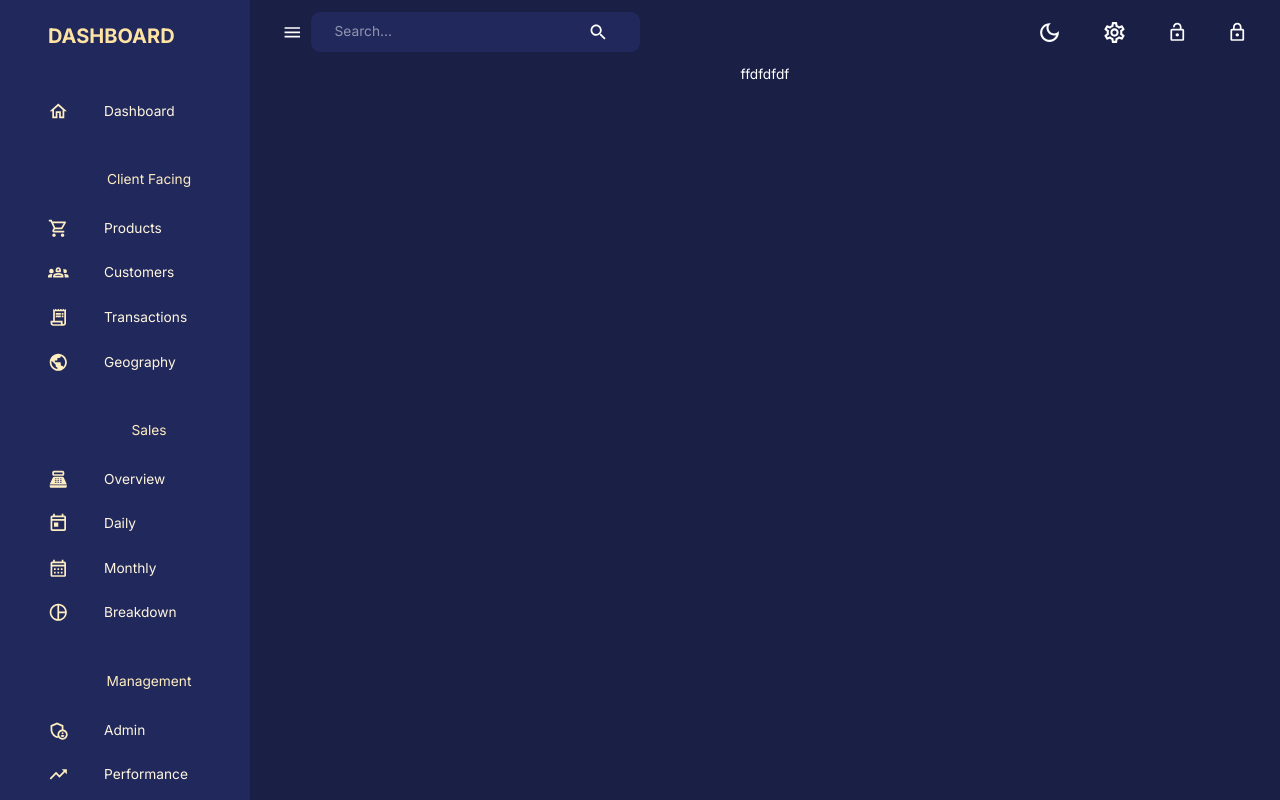
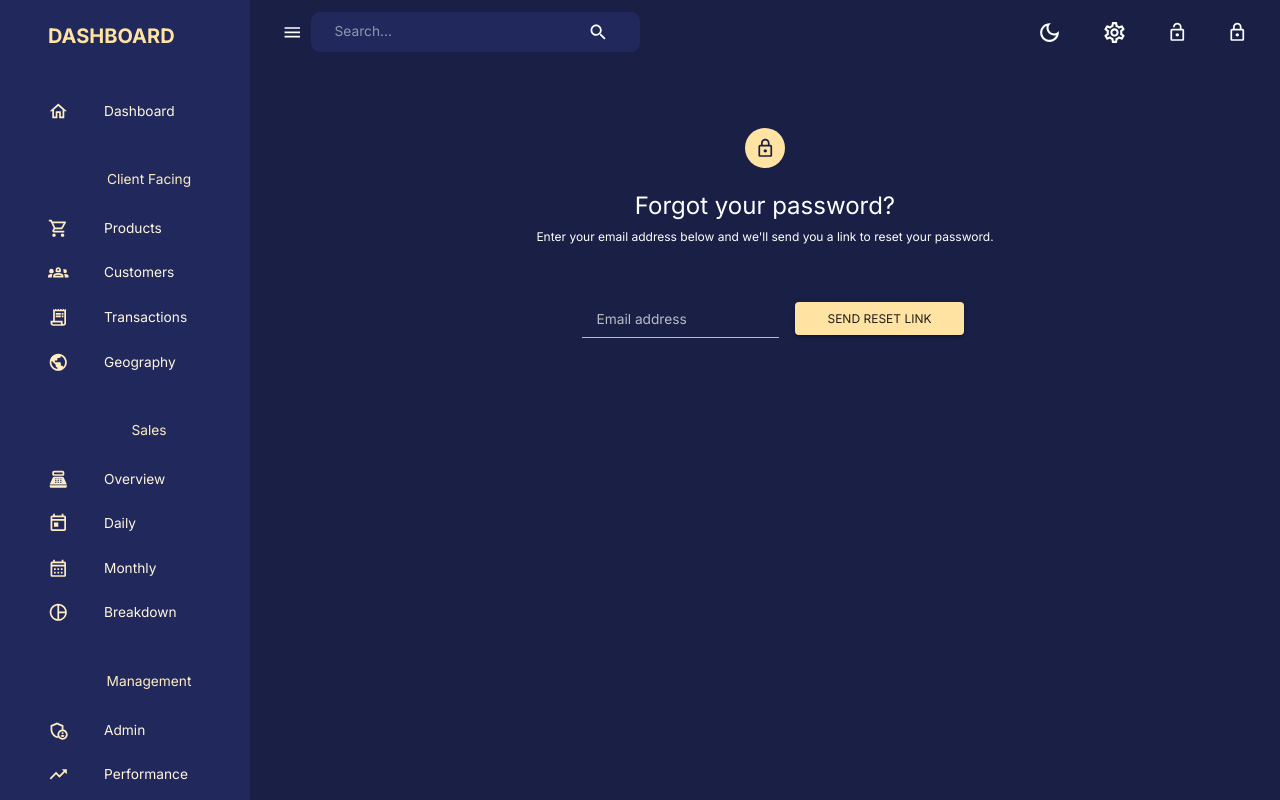
Before and after one commit to dilipdivate/MERN_Dashboard, a React (Create React App) app: page /forgotPassword in a window 1280 px wide. Built offline with nearby package versions, Linux system fonts and the light colour scheme; no server answers.

Commit message:
Step10-Add Signup and Signin pages

```diff
--- a/src/components/authentication/ForgotPassword.jsx
+++ b/src/components/authentication/ForgotPassword.jsx
@@ -1,7 +1,106 @@
-import React from "react";
+import * as React from "react";
+import { FormEvent } from "react";
+import LockOutlinedIcon from "@mui/icons-material/LockOutlined";
+import {
+  Button,
+  FormControl,
+  FormControlLabel,
+  FormGroup,
+  FormHelperText,
+  Input,
+  InputLabel,
+  Container,
+  ThemeProvider,
+  Typography,
+  Box,
+  Grid,
+  Link,
+  Checkbox,
+  Stack,
+  CssBaseline,
+  Avatar,
+  createTheme,
+} from "@mui/material";
+import { usePostForgotPasswordMutation } from "globalStore/api";
 
-const ForgotPassword = () => {
-  return <div>ffdfdfdf</div>;
-};
+function ForgotPassword() {
+  const [sent, setSent] = React.useState(false);
+  const [submitting, setSubmitting] = React.useState(false);
+
+  const [postForgotPassword, response] = usePostForgotPasswordMutation();
+
+  const handleSubmit = async (event) => {
+    event.preventDefault();
+    setSent(true);
+    setSubmitting(true);
+
+    // Cast the event target to an html form
+    const form = event.target;
+    // const form = event.target as HTMLFormElement;
+
+    // Get data from the form.
+    const data = {
+      // email: form.email.value as string,
+      email: form.email.value,
+    };
+
+    postForgotPassword(data)
+      .unwrap()
+      .then((error) => {
+        console.log(error);
+      });
+  };
+
+  return (
+    <Container component="main">
+      <Box
+        sx={{
+          marginTop: 8,
+          display: "flex",
+          flexDirection: "column",
+          alignItems: "center",
+        }}
+      >
+        <Avatar sx={{ mb: 3, bgcolor: "secondary.main" }}>
+          <LockOutlinedIcon />
+        </Avatar>
+
+        <Typography variant="h3" gutterBottom align="center">
+          Forgot your password?
+        </Typography>
+        <Typography variant="body2" align="center">
+          {"Enter your email address below and we'll " +
+            "send you a link to reset your password."}
+        </Typography>
+
+        <Box component="form" onSubmit={handleSubmit} sx={{ mt: 6 }}>
+          <FormControl>
+            <InputLabel htmlFor="email">Email address</InputLabel>
+            <Input
+              id="email"
+              name="email"
+              type="email"
+              disabled={submitting || sent}
+              required
+              aria-describedby="email-helper-text"
+            />
+          </FormControl>
+
+          <FormControl>
+            <Button
+              variant="contained"
+              sx={{ mt: 1, mb: 2, mx: 2 }}
+              disabled={submitting || sent}
+              color="secondary"
+              fullWidth
+            >
+              {submitting || sent ? "In progress…" : "Send reset link"}
+            </Button>
+          </FormControl>
+        </Box>
+      </Box>
+    </Container>
+  );
+}
 
 export default ForgotPassword;
--- a/src/globalStore/api.js
+++ b/src/globalStore/api.js
@@ -75,6 +75,15 @@ export const apiSlice = createApi({
       }),
       invalidatesTags: ["User"],
     }),
+    postForgotPassword: build.mutation({
+      query: (payload) => ({
+        url: `general/user`,
+        method: "POST",
+        body: payload,
+        headers: { "Content-type": "application/json; charset=UTF-8" },
+      }),
+      invalidatesTags: ["User"],
+    }),
   }),
 });
 
@@ -90,4 +99,5 @@ export const {
   useGetUserPerformanceQuery,
   useGetDashboardQuery,
   usePostUserMutation,
+  usePostForgotPasswordMutation,
 } = apiSlice;
```
